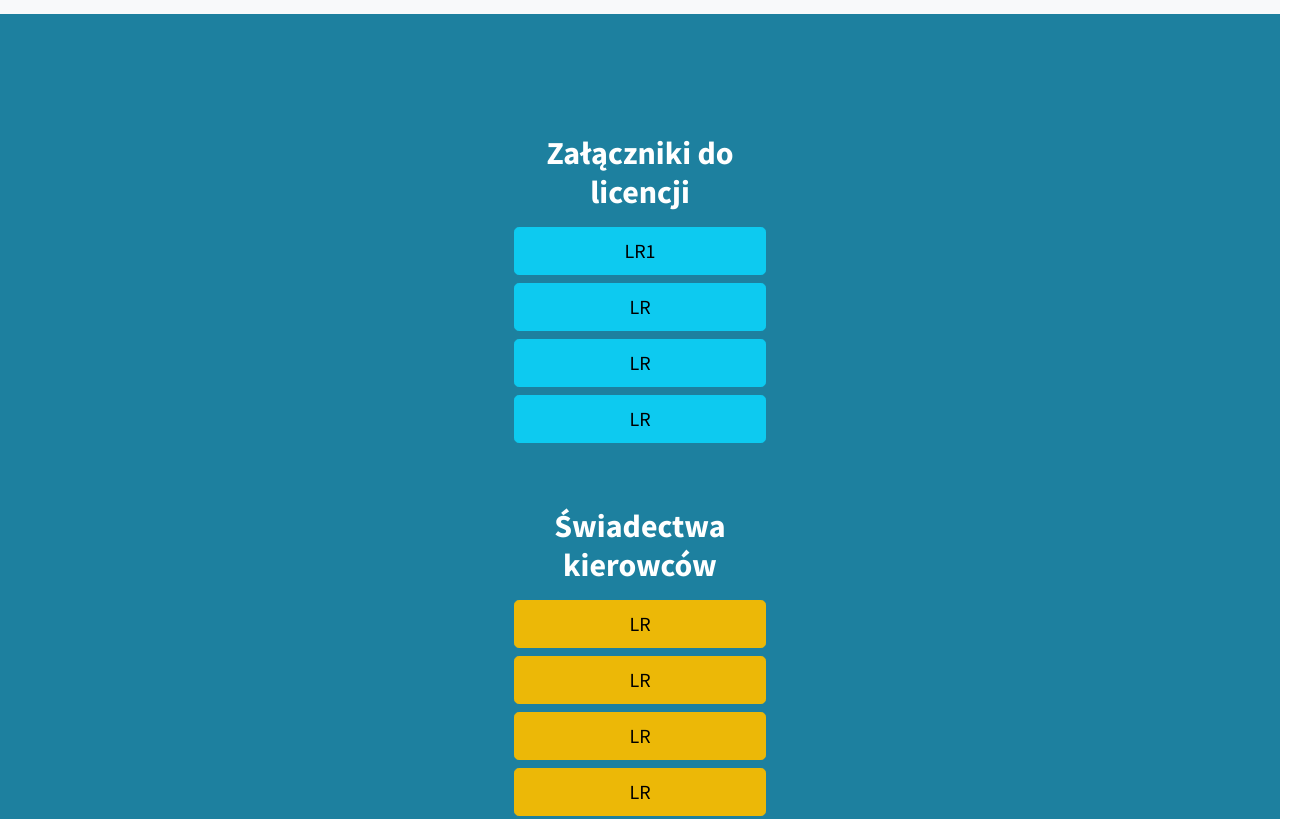
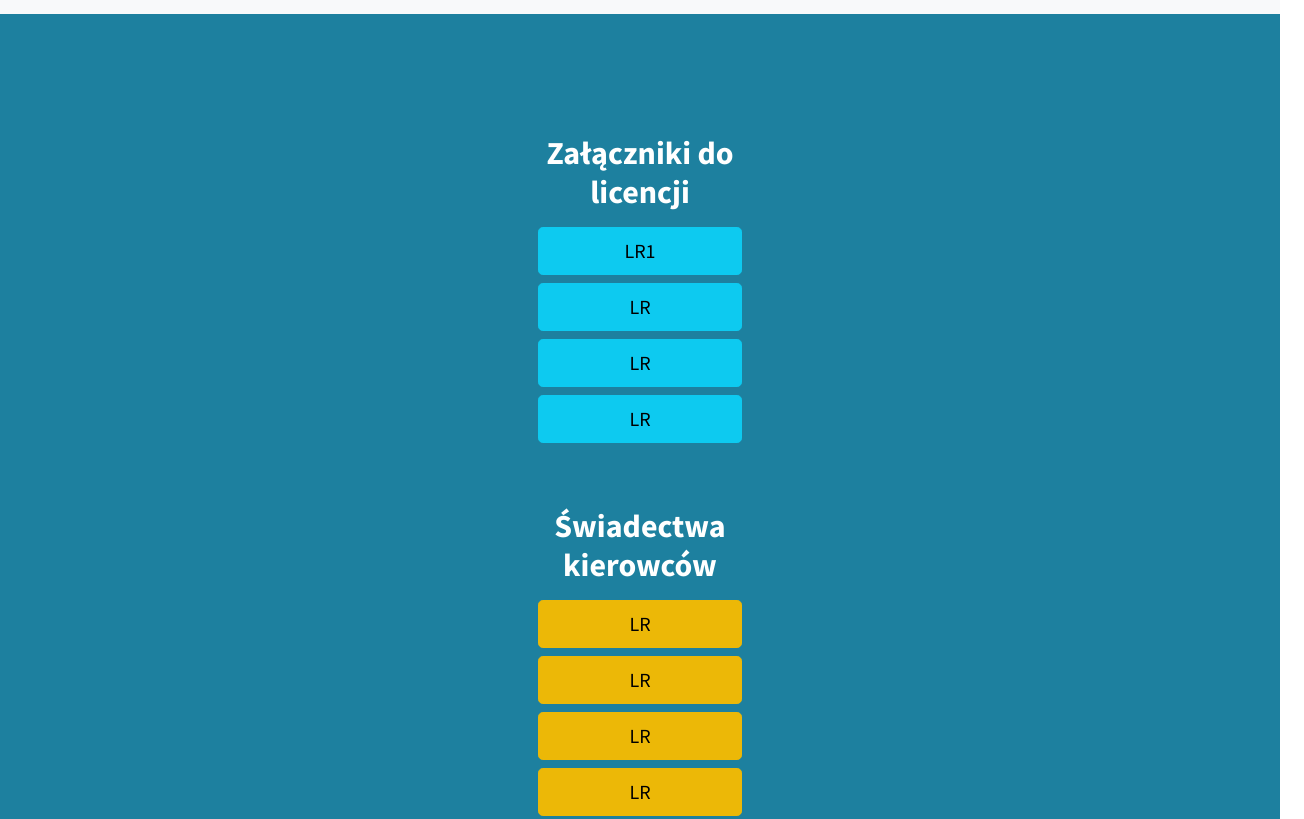
Before and after one commit to asshaibytheshadow/_zz_host_, a plain HTML site: page docs.html in a window 1280 px wide. Shown: the part 1800-2619 px from the top of the page, 1304 px wide, since content can reach past the window. Drawn offline with nearby package versions, Linux system fonts and the light colour scheme.

Commit message:
Add sitedddddd

```diff
--- a/docs.html
+++ b/docs.html
@@ -45,6 +45,7 @@
         <div class="container px-4 px-lg-5 text-center">
             <h2>Licencje</h2>
             <div class="row gx-4 gx-lg-5 justify-content-center">
+
                 <div class="col-lg-5">
                     <div class="d-grid gap-2 col-6 mx-auto">
                         <button type="button" class="btn btn-primary btn-lg btn-block">LR1</button>
@@ -68,20 +69,28 @@
     </section>
     <!-- Services-->
     <section class="content-section bg-primary text-white text-center" id="licencje_2">
+        <div class="container px-4 px-lg-5 text-center">
             <div class="row gx-4 gx-lg-5 justify-content-center">
                 <div class="col-lg-5">
                     <div class="d-grid gap-2 col-6 mx-auto">
                         <h2>Załączniki do licencji</h2>
+
                         <button type="button" class="btn btn-info btn-lg btn-block">LR1</button>
                         <button type="button" class="btn btn-info btn-lg btn-block">LR</button>
                         <button type="button" class="btn btn-info btn-lg btn-block">LR</button>
                         <button type="button" class="btn btn-info btn-lg btn-block">LR</button>
+
+
                         <br><br>
+
+
                         <h2>Świadectwa kierowców</h2>
                         <button type="button" class="btn btn-warning btn-lg">LR</button>
                         <button type="button" class="btn btn-warning btn-lg">LR</button>
                         <button type="button" class="btn btn-warning btn-lg">LR</button>
                         <button type="button" class="btn btn-warning btn-lg">LR</button>
+
+                    </div>
                 </div>
             </div>
     </section>
```
Lines whose indentation alone changed are shown as unchanged.
